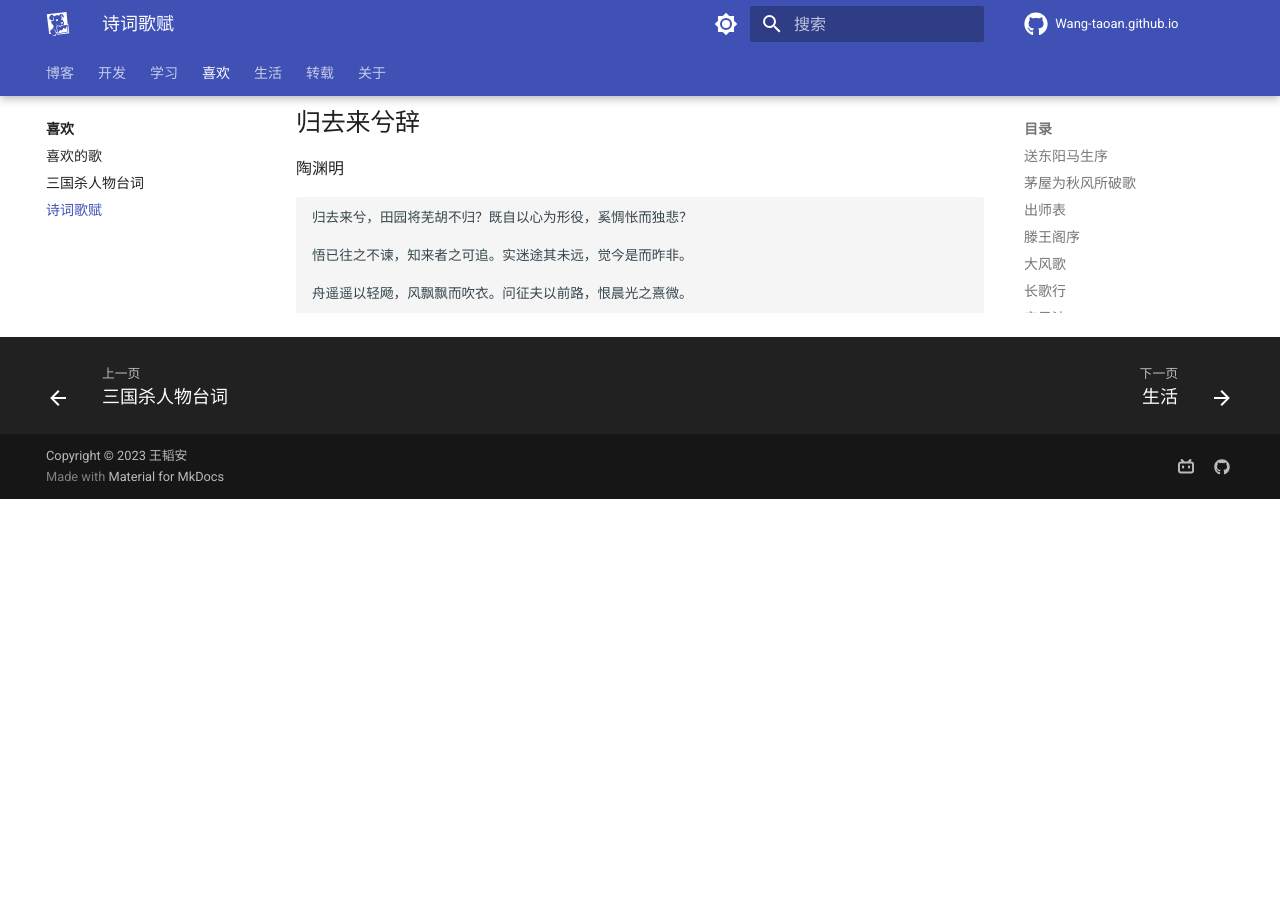
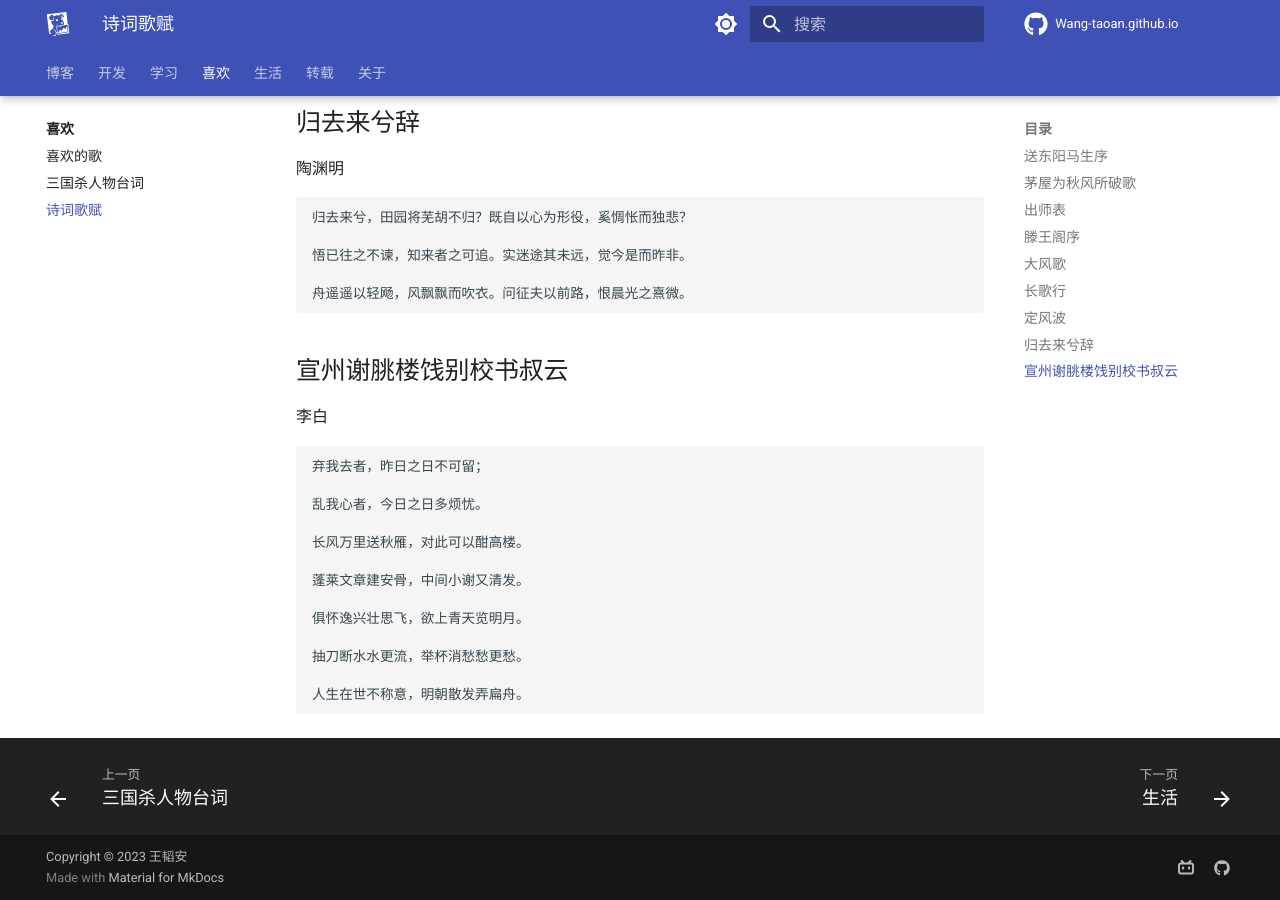
Before and after one commit to Wang-Taoan/Wang-Taoan.github.io, an MkDocs documentation site: the page built from docs/LIKETHINGS/诗词歌赋.md, in a window 1280 px wide and 900 px high, scrolled down 2378 px. Built offline with MkDocs 1.6.1 and Material for MkDocs 9.7.7, drawn with Linux system fonts in a browser that asks for light colours; comment, search, counter and statistics services are not loaded; before the commit the page ends 2877 px from its top, so only the background shows below that.

Commit message:
诗词歌赋添加

````diff
--- a/docs/LIKETHINGS/诗词歌赋.md
+++ b/docs/LIKETHINGS/诗词歌赋.md
@@ -116,3 +116,23 @@
 
 舟遥遥以轻飏，风飘飘而吹衣。问征夫以前路，恨晨光之熹微。
 ```
+
+## 宣州谢朓楼饯别校书叔云
+
+李白
+
+```
+弃我去者，昨日之日不可留；
+
+乱我心者，今日之日多烦忧。
+
+长风万里送秋雁，对此可以酣高楼。
+
+蓬莱文章建安骨，中间小谢又清发。
+
+俱怀逸兴壮思飞，欲上青天览明月。
+
+抽刀断水水更流，举杯消愁愁更愁。
+
+人生在世不称意，明朝散发弄扁舟。
+```
````
